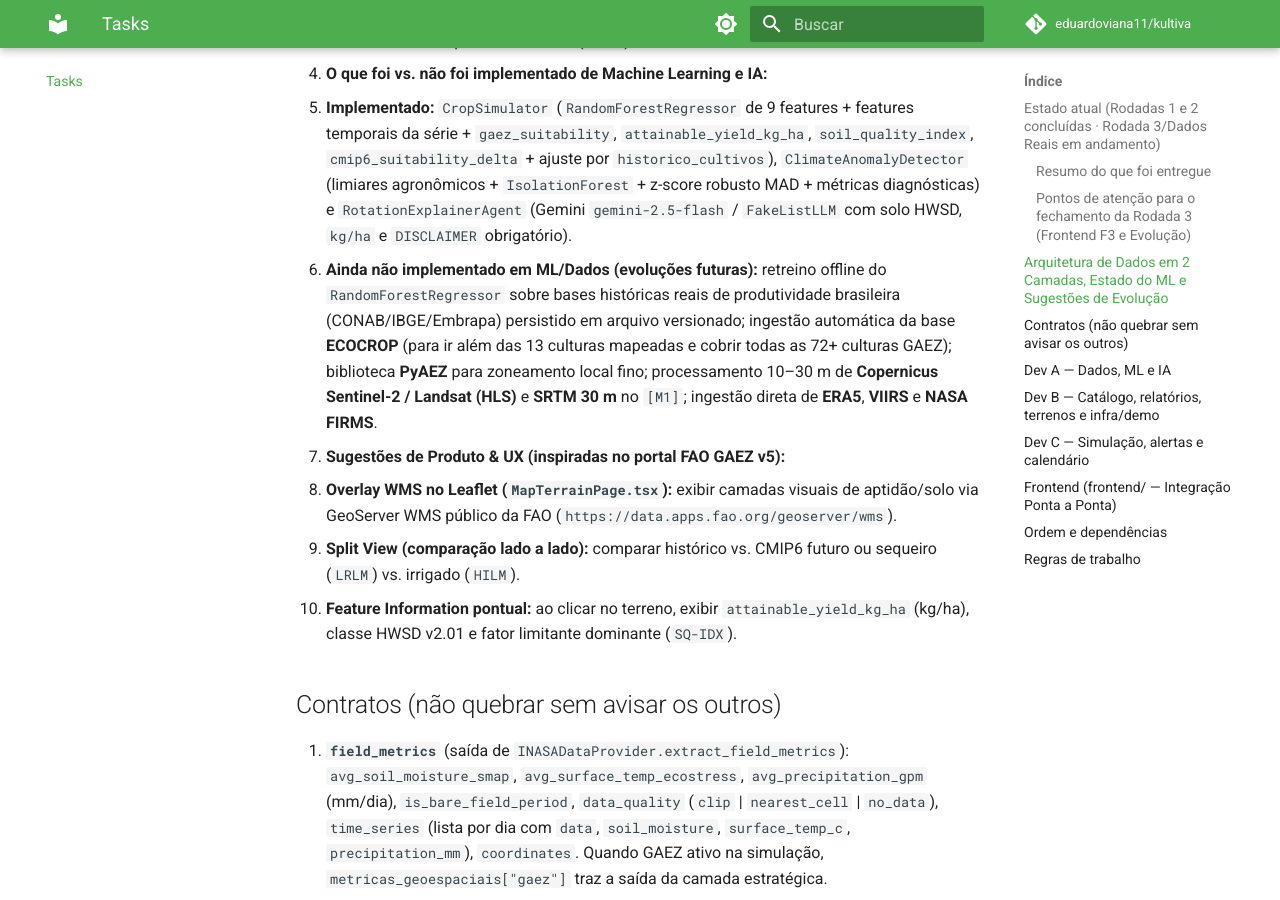
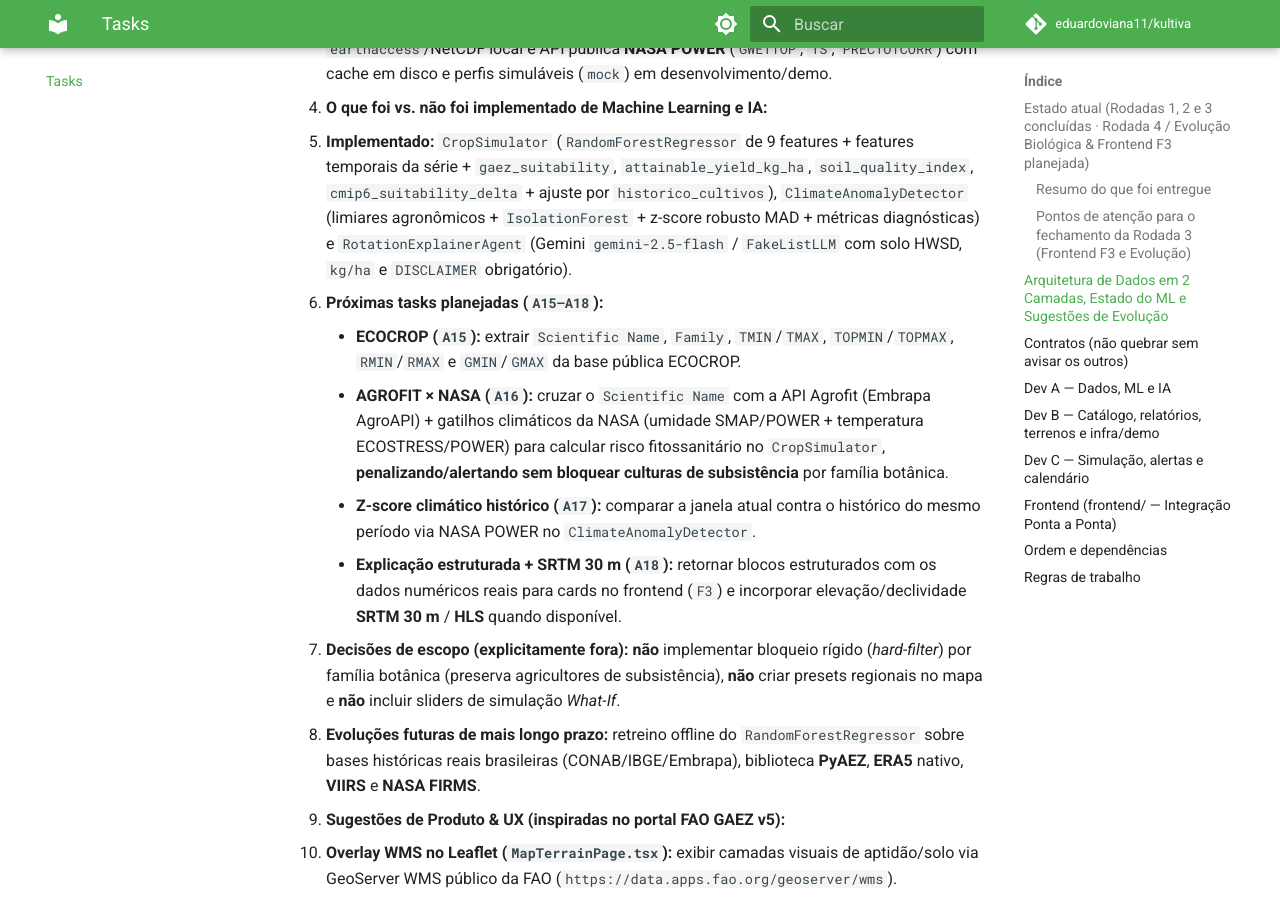
Before and after one commit to EdsonToppzera/kultiva, an MkDocs documentation site: the page built from docs/Tasks/README.md, in a window 1280 px wide and 900 px high, scrolled down 3498 px. Built offline with MkDocs 1.6.1 and Material for MkDocs 9.7.7, drawn with Linux system fonts in a browser that asks for light colours; comment, search, counter and statistics services are not loaded; some of the changed text lies outside the part shown.

Commit message:
docs: remaneja roadmap (A15-A18, F3) com ECOCROP, Agrofit, Z-score e blocos estruturados

```diff
--- a/docs/Tasks/README.md
+++ b/docs/Tasks/README.md
@@ -4,12 +4,13 @@
 
 **Legenda:** ✅ feito (mergeado na `dev` / pronto para PR) · 🔄 em andamento · ⬜ pendente
 
-## Estado atual (Rodadas 1 e 2 concluídas · Rodada 3/Dados Reais em andamento)
+## Estado atual (Rodadas 1, 2 e 3 concluídas · Rodada 4 / Evolução Biológica & Frontend `F3` planejada)
 
-- Suíte `backend/tests`: **verde** (cobrindo Rodadas 1, 2, 3, Dados Reais NASA e FAO GAEZ v5: `A1–A14`, `B1–B8`, `C1–C9`).
-- **Feito (Rodada 1):** `A1–A6` (Dev A) · `B1–B4` (Dev B) · `C1–C5` (Dev C) · base de infra (`.env.example`, deps, healthcheck do Postgres, Alembic inicial, monitor de alertas ligado ao lifespan, disclaimer garantido no LLM, CI no GitHub Actions).
+- Suíte `backend/tests`: **verde** (70 testes cobrindo Rodadas 1, 2, 3, Dados Reais NASA e FAO GAEZ v5: `A1–A14`, `B1–B8`, `C1–C9`).
+- **Feito (Rodada 1):** `A1–A6` (Dev A) · `B1–B4` (Dev B) · `C1–C5` (Dev C) · base de infra.
 - **Feito (Rodada 2):** `A7–A9` (Dev A) · `B5–B7` (Dev B) · `C6–C8` (Dev C).
-- **Rodada 3 & Dados Reais (Fechamento da Demo e Integração Frontend):** `A10–A14` ✅ · `B8` ✅ · `C9` ✅ · `F1–F2` ✅ · pendente: `F3` (telas finais no `frontend/`).
+- **Feito (Rodada 3):** `A10–A14` ✅ · `B8` ✅ · `C9` ✅ · `F1–F2` ✅.
+- **Próxima Rodada (Rodada 4 — Pendente):** `A15` (ECOCROP) · `A16` (AGROFIT × NASA × `CropSimulator`) · `A17` (Z-score climático histórico) · `A18` (Explicação estruturada com evidências numéricas + SRTM/HLS) · `F3` (telas completas no `frontend/` com blocos numéricos).
 
 ### Resumo do que foi entregue
 
@@ -45,7 +46,13 @@
    - **Camada Operacional (`backend/services/geospatial.py`):** NASA **SMAP** (`SPL3SMP_E`), **ECOSTRESS** (`ECO2LSTE`), **GPM/IMERG** (`GPM_3IMERGDF`), **MODIS NDVI** (`MOD13Q1`) via `earthaccess`/NetCDF local e API pública **NASA POWER** (`GWETTOP`, `TS`, `PRECTOTCORR`) com cache em disco e perfis simuláveis (`mock`) em desenvolvimento/demo.
 2. **O que foi vs. não foi implementado de Machine Learning e IA:**
    - **Implementado:** `CropSimulator` (`RandomForestRegressor` de 9 features + features temporais da série + `gaez_suitability`, `attainable_yield_kg_ha`, `soil_quality_index`, `cmip6_suitability_delta` + ajuste por `historico_cultivos`), `ClimateAnomalyDetector` (limiares agronômicos + `IsolationForest` + z-score robusto MAD + métricas diagnósticas) e `RotationExplainerAgent` (Gemini `gemini-2.5-flash` / `FakeListLLM` com solo HWSD, `kg/ha` e `DISCLAIMER` obrigatório).
-   - **Ainda não implementado em ML/Dados (evoluções futuras):** retreino offline do `RandomForestRegressor` sobre bases históricas reais de produtividade brasileira (CONAB/IBGE/Embrapa) persistido em arquivo versionado; ingestão automática da base **ECOCROP** (para ir além das 13 culturas mapeadas e cobrir todas as 72+ culturas GAEZ); biblioteca **PyAEZ** para zoneamento local fino; processamento 10–30 m de **Copernicus Sentinel-2 / Landsat (HLS)** e **SRTM 30 m** no `[M1]`; ingestão direta de **ERA5**, **VIIRS** e **NASA FIRMS**.
+   - **Próximas tasks planejadas (`A15–A18`):**
+     - **ECOCROP (`A15`):** extrair `Scientific Name`, `Family`, `TMIN`/`TMAX`, `TOPMIN`/`TOPMAX`, `RMIN`/`RMAX` e `GMIN`/`GMAX` da base pública ECOCROP.
+     - **AGROFIT × NASA (`A16`):** cruzar o `Scientific Name` com a API Agrofit (Embrapa AgroAPI) + gatilhos climáticos da NASA (umidade SMAP/POWER + temperatura ECOSTRESS/POWER) para calcular risco fitossanitário no `CropSimulator`, **penalizando/alertando sem bloquear culturas de subsistência** por família botânica.
+     - **Z-score climático histórico (`A17`):** comparar a janela atual contra o histórico do mesmo período via NASA POWER no `ClimateAnomalyDetector`.
+     - **Explicação estruturada + SRTM 30 m (`A18`):** retornar blocos estruturados com os dados numéricos reais para cards no frontend (`F3`) e incorporar elevação/declividade **SRTM 30 m** / **HLS** quando disponível.
+   - **Decisões de escopo (explicitamente fora):** **não** implementar bloqueio rígido (*hard-filter*) por família botânica (preserva agricultores de subsistência), **não** criar presets regionais no mapa e **não** incluir sliders de simulação *What-If*.
+   - **Evoluções futuras de mais longo prazo:** retreino offline do `RandomForestRegressor` sobre bases históricas reais brasileiras (CONAB/IBGE/Embrapa), biblioteca **PyAEZ**, **ERA5** nativo, **VIIRS** e **NASA FIRMS**.
 3. **Sugestões de Produto & UX (inspiradas no portal FAO GAEZ v5):**
    - **Overlay WMS no Leaflet (`MapTerrainPage.tsx`):** exibir camadas visuais de aptidão/solo via GeoServer WMS público da FAO (`https://data.apps.fao.org/geoserver/wms`).
    - **Split View (comparação lado a lado):** comparar histórico vs. CMIP6 futuro ou sequeiro (`LRLM`) vs. irrigado (`HILM`).
@@ -82,6 +89,10 @@
 | A12 | ✅ | Infraestrutura Earthdata (`earthaccess`, `h5netcdf`, `EARTHDATA_TOKEN`, `NASA_POWER_FALLBACK`, `NASA_REAL_DAYS_BACK`), suporte a `perfil_climatico="real"` na simulação e testes de `A11–A12` | `requirements.txt`, `docker-compose.yml`, `.env.example`, `mock_nasa_data.py`, `api/simulacao.py`, `backend/tests/test_data_ml.py` | `POST /api/v1/simular-rotacao` suporta dados reais e suíte `pytest` verde |
 | A13 | ✅ | Provedor direto FAO GAEZ v5 COG (`RES05-SUX`/`YLX` Suitability and Attainable Yield, `HWSDV201`, `SQ-IDX`, `SQX.SQ0`, `SLOPE-MED` e `CMIP6` 2021–2040) com cache por célula e sem fallbacks inventados | `backend/services/gaez_service.py` | Extração direta dos COGs oficiais nos 4 perfis (`LRLM`, `HRLM`, `LILM`, `HILM`) |
 | A14 | ✅ | Integração "Suitability and Attainable Yield" no catálogo `[M2]` (`/culturas/aptidao-gaez`), `CropSimulator` `[M3]` e `RotationExplainerAgent` + testes de `A13–A14` | `api/cultura.py`, `schemas/rotacao.py`, `ml_models.py`, `llm_agent.py`, `api/simulacao.py`, `backend/tests/test_data_ml.py` | Culturas/rotações e IA usam aptidão GAEZ, produtividade `kg/ha`, solo HWSD e `CMIP6` |
+| A15 | ⬜ | Provedor direto **ECOCROP** (sem fallback inventado): extrair `Scientific Name`, `Family`, `TMIN`/`TMAX`, `TOPMIN`/`TOPMAX`, `RMIN`/`RMAX`, `GMIN`/`GMAX` | `backend/services/ecocrop_service.py`, `api/cultura.py` | Zona de conforto e taxonomia da planta consultáveis via nome/código científico |
+| A16 | ⬜ | Provedor direto **AGROFIT (Embrapa AgroAPI)** cruzado por `Scientific Name` + gatilhos climáticos NASA (SMAP/ECOSTRESS/POWER) no `CropSimulator` (penalização/aviso de pragas e família botânica **sem bloquear** subsistência) | `backend/services/agrofit_service.py`, `ml_models.py`, `api/simulacao.py` | Risco fitossanitário calculado no `score_breakdown` sem excluir culturas de subsistência |
+| A17 | ⬜ | Cálculo de **Z-score de anomalia climática** contra baseline histórica do mesmo período (NASA POWER) no `ClimateAnomalyDetector` e `RealNASADataProvider` | `geospatial.py`, `ml_models.py`, `api/alertas.py` | Z-score de chuva/umidade/calor integrado à detecção `[M5]` e métricas `[M3]` |
+| A18 | ⬜ | Explicação estruturada com evidências numéricas (`RotationExplainerAgent` + schema `[M3]`) e integração de **SRTM 30 m** / cobertura **HLS** | `llm_agent.py`, `schemas/simulacao.py`, `geospatial.py` | Blocos estruturados com números reais para cards no frontend + elevação SRTM |
 
 ## Dev B — Catálogo, relatórios, terrenos e infra/demo
 
@@ -116,13 +127,14 @@
 |---|---|---|---|---|
 | F1 | ✅ | Criar entrypoint e roteamento da aplicação (`index.html`, `src/main.tsx`, `src/App.tsx`) + cliente HTTP para `/api/v1` | `frontend/index.html`, `frontend/src/main.tsx`, `frontend/src/App.tsx`, `frontend/src/services/api.ts` | App Vite sobe com `npm run dev` e navega entre todas as etapas do fluxo |
 | F2 | ✅ | Conectar `PlantationsPage.tsx`, `MapTerrainPage.tsx`, `CropHistoryStep.tsx` e `WaterDistributionStep.tsx` aos endpoints `[M1]` (`GET`/`POST`/`PUT`/`DELETE /api/v1/terrenos`), `[M3]` (`POST /api/v1/simular-rotacao`) e demo seed (`POST /api/v1/demo/seed`) | `frontend/src/pages/`, `frontend/src/features/onboarding/`, `frontend/src/services/api.ts` | Terrenos reais listados/criados/excluídos no Postgres sem mocks estáticos e onboarding conectado à API |
-| F3 | ⬜ | Implementar telas completas de Simulação `[M3]` (3 estratégias, `score_breakdown`, explicação IA + disclaimer), Calendário `[M4]` + Alertas `[M5]` e Relatório `[M6]` | `frontend/src/pages/` | Fluxo completo `[M1] -> [M3] -> [M4]/[M5] -> [M6]` testado no navegador |
+| F3 | ⬜ | Implementar telas completas de Simulação `[M3]` (3 estratégias, blocos estruturados com números reais: `score_breakdown`, `kg/ha`, solo HWSD, faixa ECOCROP, risco Agrofit, Z-score e explicação IA + disclaimer), Calendário `[M4]` + Alertas `[M5]` e Relatório `[M6]` | `frontend/src/pages/` | Fluxo completo `[M1] -> [M3] -> [M4]/[M5] -> [M6]` testado no navegador (sem presets regionais e sem sliders what-if) |
 
 ## Ordem e dependências
 
 1. ✅ **Rodada 1 concluída:** `A1–A6` · `B1–B4` · `C1–C5`.
 2. ✅ **Rodada 2 concluída:** `A7–A9` · `B5–B7` · `C6–C8`.
-3. **Rodada 3 — Em andamento:** `A10–A14` ✅ · `B8` ✅ · `C9` ✅ · `F1` ✅ · `F2` ✅ · pendente: `F3` (telas completas de Simulação/Calendário/Alertas/Relatório + ensaio final da demo).
+3. ✅ **Rodada 3 concluída:** `A10–A14` · `B8` · `C9` · `F1–F2`.
+4. **Rodada 4 — Em planejamento/execução:** `A15` (ECOCROP) → `A16` (Agrofit × NASA) · `A17` (Z-score) · `A18` (Explicação estruturada + SRTM) · `F3` (telas finais + blocos numéricos no frontend).
 
 ## Regras de trabalho
 
```
Also changed, not shown: docs/index.md (+16 -8 lines).
